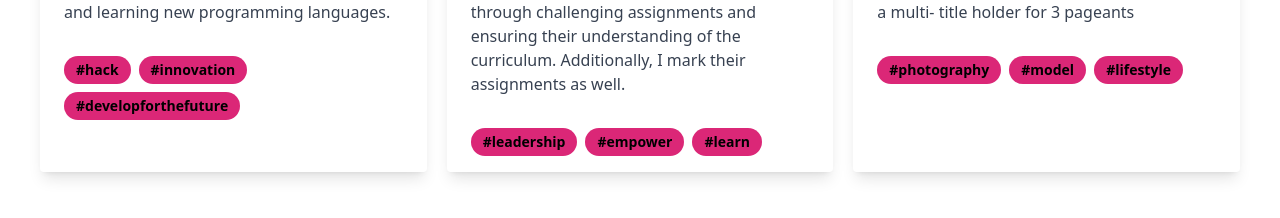
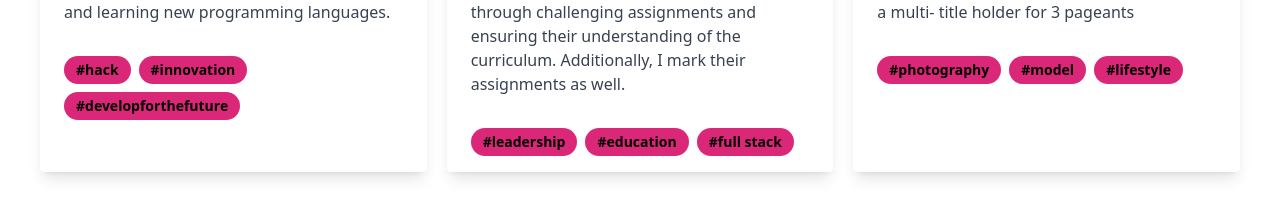
Before and after one commit to NtombiMotaung/About-me, a React (Create React App) app in the folder aboutme/: page / in a window 1280 px wide. Shown: the part 1500-1718 px from the top of the page. Built offline with nearby package versions, Linux system fonts and the light colour scheme.

Commit message:
changed hashtags

```diff
--- a/aboutme/src/components/Life.js
+++ b/aboutme/src/components/Life.js
@@ -40,8 +40,8 @@ export default function Life() {
       </div>
       <div class="px-6 pt-4 pb-2">
         <span class="inline-block bg-pink-600 rounded-full px-3 py-1 text-sm font-semibold text-black mr-2 mb-2">#leadership</span>
-        <span class="inline-block bg-pink-600 rounded-full px-3 py-1 text-sm font-semibold text-black mr-2 mb-2">#empower</span>
-        <span class="inline-block bg-pink-600 rounded-full px-3 py-1 text-sm font-semibold text-black mr-2 mb-2">#learn</span>
+        <span class="inline-block bg-pink-600 rounded-full px-3 py-1 text-sm font-semibold text-black mr-2 mb-2">#education</span>
+        <span class="inline-block bg-pink-600 rounded-full px-3 py-1 text-sm font-semibold text-black mr-2 mb-2">#full stack</span>
       </div>
     </div>
     {/* card2 */}
```
